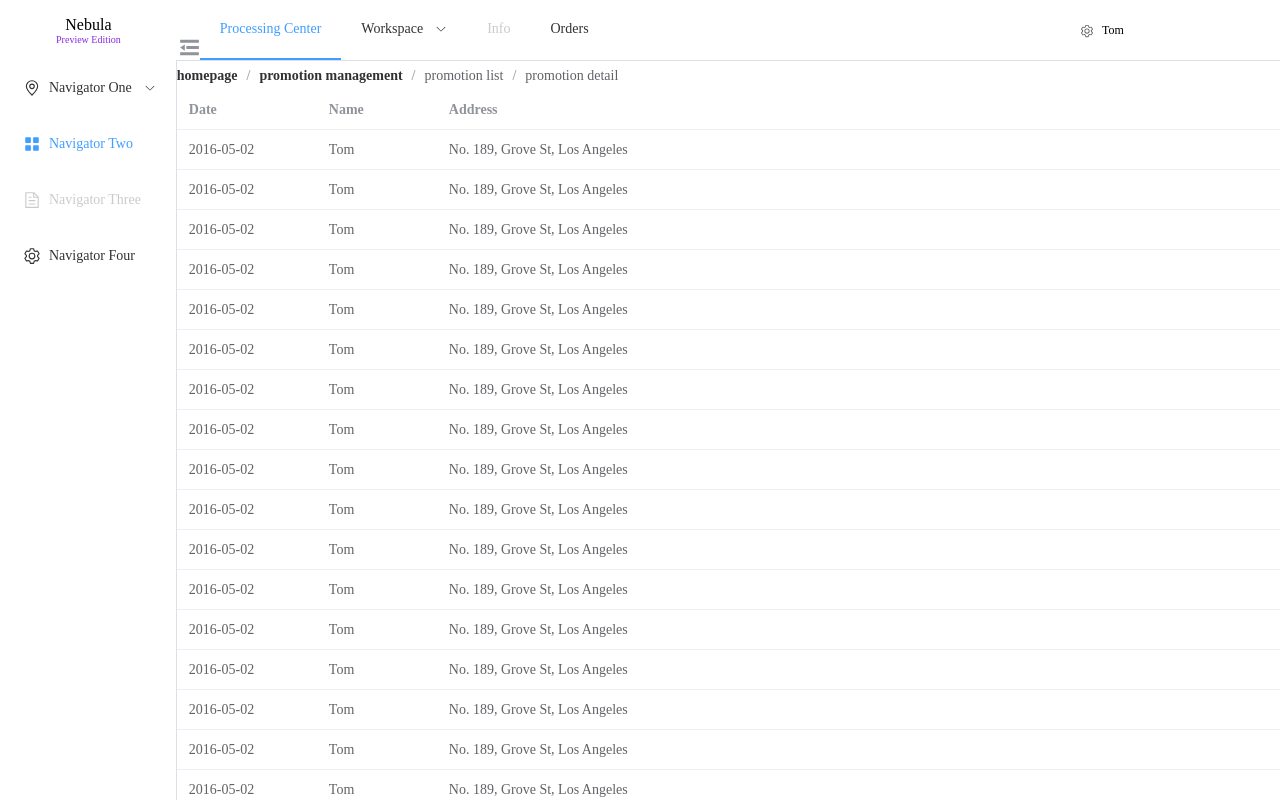
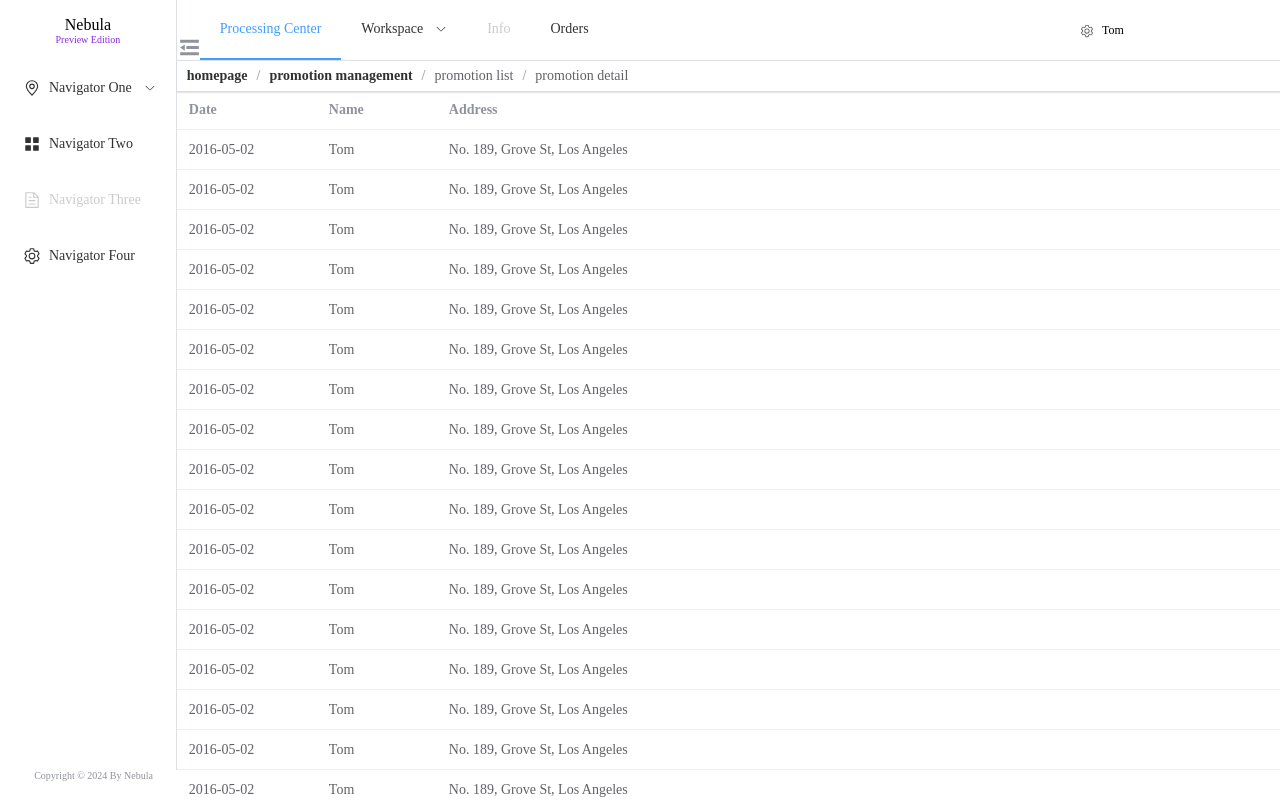
Before and after one commit to NeegixOpensourceGroup/nebula-web, a Vue app: page / in a window 1280 px wide. Built offline with nearby package versions, Linux system fonts and the light colour scheme.

Commit message:
[perf] 1. 面包屑导航增加阴影 2. 左侧面板边线统一 3. 增加版权信息

```diff
--- a/src/App.vue
+++ b/src/App.vue
@@ -1,6 +1,6 @@
 <template>
-  <el-container class="layout-container-demo" :style="`height: ${windowHeight}px`">
-    <el-aside width="{isCollapse ? '65px' : '200px'}">
+  <el-container :style="`height: ${windowHeight}px; min-width:600px`">
+    <el-aside width="{isCollapse ? '65px' : '185px'}" style="border-right: 1px solid #dcdfe6;">
       <div style="text-align: center;">
         <div v-if="!isCollapse" style="display: flex;flex-direction: column; justify-content: center;height: 60px;">
           <div>Nebula</div>
@@ -9,16 +9,14 @@
         <div v-if="isCollapse" style="display: flex;flex-direction: column; justify-content: center;height: 60px;">
           <div>NE</div>
         </div>
-
       </div>
-        <el-scrollbar :style="`height: ${windowHeight - 60}px`">
+      <el-scrollbar :style="`height: ${windowHeight -  (!isCollapse?90:105)}px`">
         <el-menu
-            default-active="2"
-            class="el-menu-vertical-demo"
+          default-active="1"
           :collapse="isCollapse"
           @open="handleOpen"
           @close="handleClose"
-            :style="`min-height: ${windowHeight - 60}px`"
+          :style="`min-height: ${windowHeight - (!isCollapse? 90 : 105)}px;border-right:0px`"
         >
           <el-sub-menu index="1">
             <template #title>
@@ -52,10 +50,12 @@
           </el-menu-item>
         </el-menu>
       </el-scrollbar>
+      <div :style="`font-size: 10px;color: #909399;height: ${!isCollapse ? '30' : '45'}px; vertical-align: middle;background-color: #fff;position: fixed; bottom: 0px; text-align: center; width: ${isCollapse ? '63px' : '187px'};`">
+          Copyright © {{ new Date().getFullYear() }} By Nebula
+      </div>
     </el-aside>
-
     <el-container>
-      <el-header style="font-size: 12px;height: 90px; width: 100%;">
+      <el-header style="font-size: 12px;height: 90px;">
         <div class="container">
           <div class="left">
             <div style="display: flex;flex-direction: column; justify-content: flex-end;height: 60px;">
@@ -104,7 +104,7 @@
             </div>
           </div>
         </div>
-        <div style=" height: 30px;display: flex;flex-direction: column; justify-content: center;">
+        <div style=" height: 30px;display: flex;flex-direction: column; justify-content: center; border-bottom: 1px solid #dcdfe6;box-shadow: 0 1px 1px rgba(0, 0, 0, 0.1);position: relative; z-index: 2;padding-left: 10px;">
           <el-breadcrumb separator="/">
             <el-breadcrumb-item :to="{ path: '/' }">homepage</el-breadcrumb-item>
             <el-breadcrumb-item
```
Lines whose indentation alone changed are shown as unchanged.
